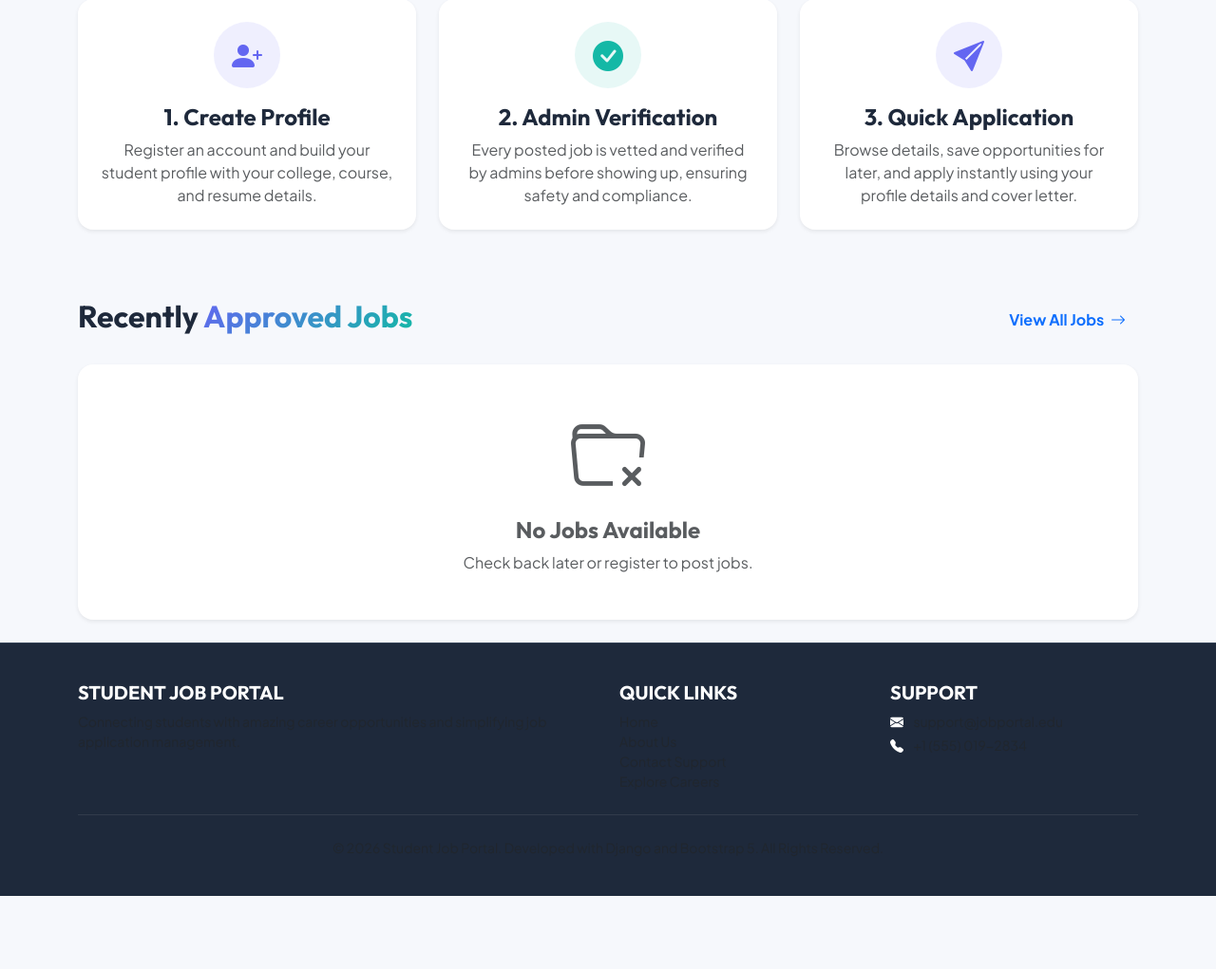
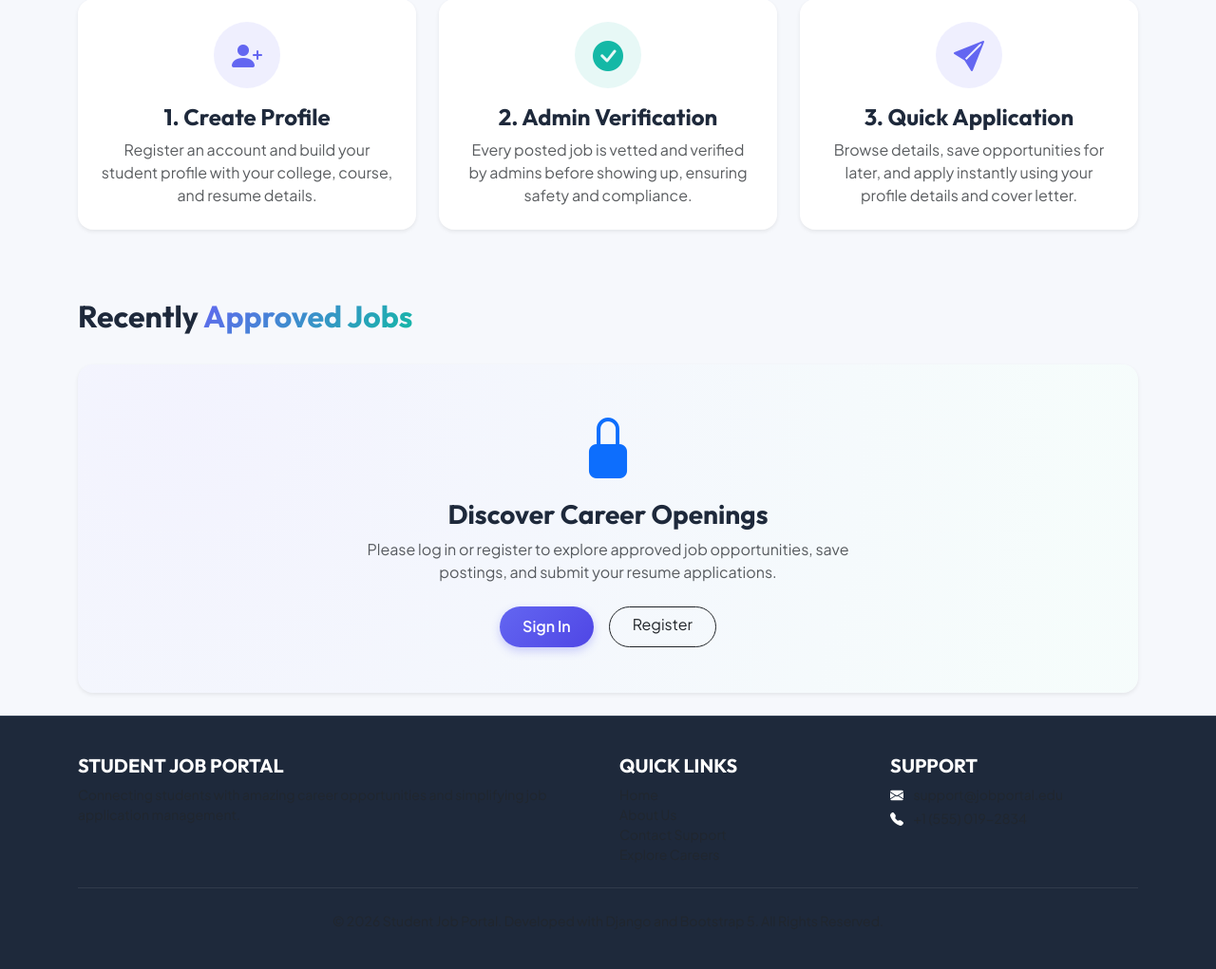
Before and after one commit to pknandam29/Student-Job-Portal, a Django app: page / in a window 1280 px wide. Shown: the part 758-1779 px from the top of the page at 95% size. Before the commit the page ends 1702 px from the top, so only its background shows below. Run offline with Django 5.2, Linux system fonts and the light colour scheme; data that the repository does not hold is empty.

Commit message:
Restrict job list and details to registered users only

```diff
--- a/jobs/views.py
+++ b/jobs/views.py
@@ -11,7 +11,9 @@ from applications.models import Application
 
 # Public Pages
 def home(request):
-    featured_jobs = Job.objects.filter(status='Approved', application_deadline__gte=timezone.now().date()).order_by('-created_at')[:6]
+    featured_jobs = []
+    if request.user.is_authenticated:
+        featured_jobs = Job.objects.filter(status='Approved', application_deadline__gte=timezone.now().date()).order_by('-created_at')[:6]
     context = {
         'featured_jobs': featured_jobs,
     }
@@ -26,6 +28,7 @@ def contact(request):
         return redirect('contact')
     return render(request, 'contact.html')
 
+@login_required
 def job_list(request):
     # Retrieve all approved and non-expired jobs
     jobs = Job.objects.filter(status='Approved').order_by('-created_at')
@@ -58,6 +61,7 @@ def job_list(request):
     }
     return render(request, 'job_list.html', context)
 
+@login_required
 def job_detail(request, job_id):
     # Admins and authors can view jobs of any status; others can only view Approved
     job = get_object_or_404(Job, pk=job_id)
--- a/templates/home.html
+++ b/templates/home.html
@@ -79,11 +79,14 @@
 <div class="row">
     <div class="col-12 d-flex justify-content-between align-items-center mb-4">
         <h2 class="fw-bold">Recently <span class="gradient-text">Approved Jobs</span></h2>
+        {% if user.is_authenticated %}
             <a href="{% url 'job_list' %}" class="btn btn-link text-primary font-heading fw-bold text-decoration-none">
                 View All Jobs <i class="bi bi-arrow-right ms-1"></i>
             </a>
+        {% endif %}
     </div>
 
+    {% if user.is_authenticated %}
         {% if featured_jobs %}
             {% for job in featured_jobs %}
                 <div class="col-lg-4 col-md-6 mb-4">
@@ -129,6 +132,22 @@
                 </div>
             </div>
         {% endif %}
+    {% else %}
+        <!-- Sign in prompt card for guests -->
+        <div class="col-12">
+            <div class="card border-0 shadow-sm p-5 text-center rounded-4 hero-gradient">
+                <div class="mb-3 text-primary">
+                    <i class="bi bi-lock-fill display-3"></i>
+                </div>
+                <h3 class="fw-bold">Discover Career Openings</h3>
+                <p class="text-muted col-md-6 mx-auto mb-4">Please log in or register to explore approved job opportunities, save postings, and submit your resume applications.</p>
+                <div class="d-flex justify-content-center gap-3">
+                    <a href="{% url 'login' %}" class="btn btn-primary-gradient px-4 rounded-pill">Sign In</a>
+                    <a href="{% url 'register' %}" class="btn btn-outline-dark px-4 rounded-pill">Register</a>
+                </div>
+            </div>
+        </div>
+    {% endif %}
 </div>
 
 <style>
```
Lines whose indentation alone changed are shown as unchanged.
